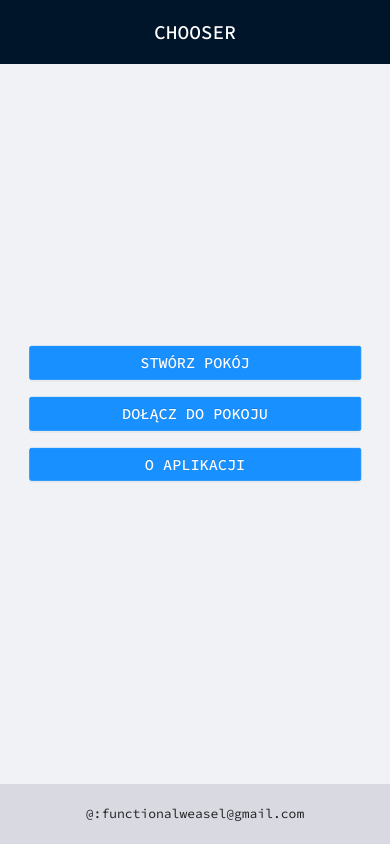
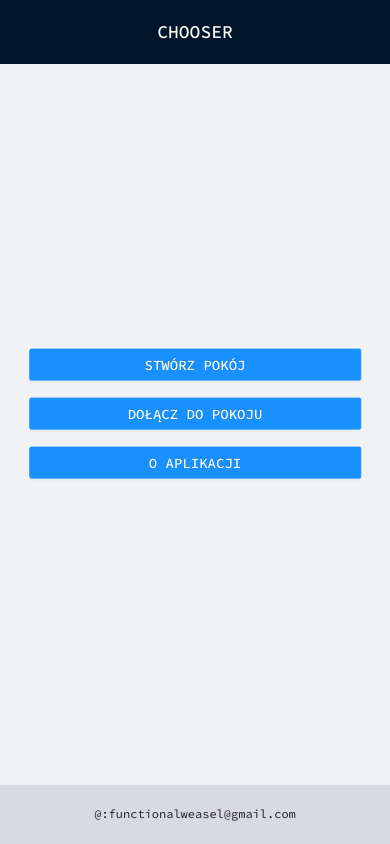
Before and after one commit to seal144/chooser, a React (Create React App) app: page / in a window 390 px wide. Built offline with nearby package versions, Linux system fonts and the light colour scheme.

Commit message:
fix: reduce font size on small screen

```diff
--- a/src/stylesCommon/common.scss
+++ b/src/stylesCommon/common.scss
@@ -7,7 +7,7 @@ html {
     -moz-osx-font-smoothing: grayscale;
     text-align: center;
 
-    font-size: 13px;
+    font-size: 12px;
 
     @media(min-width: $xs) {
       font-size: 14px;
```
